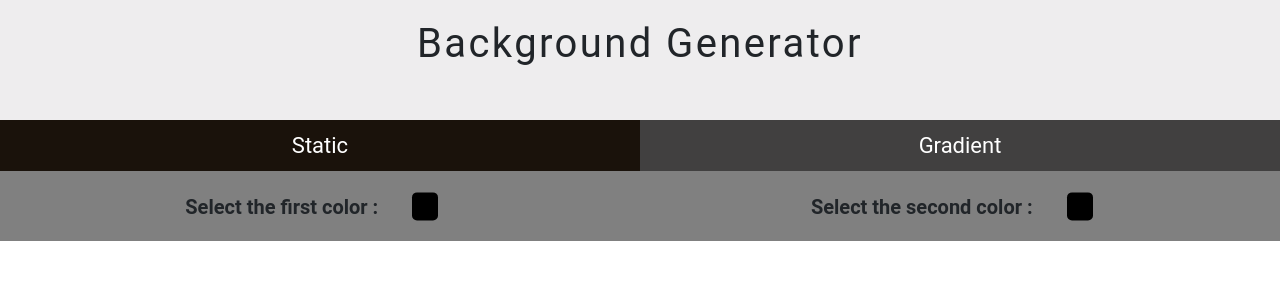
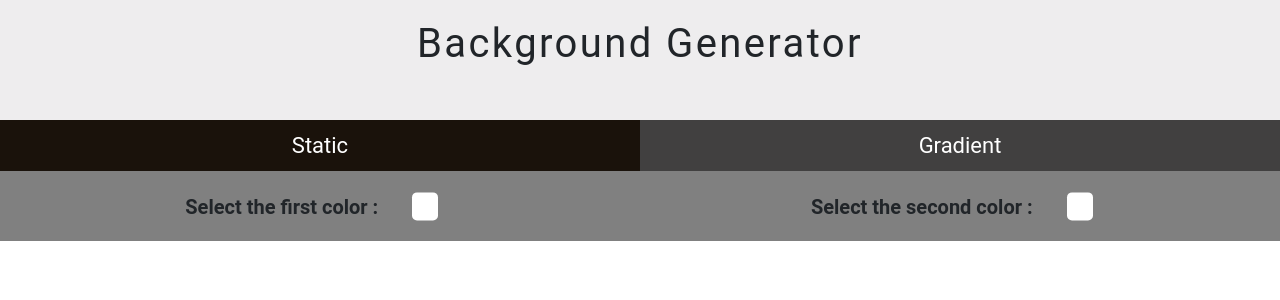
Before and after one commit to binay-tripathy/Background-Generator, a React (Create React App) app: page /gradient in a window 1280 px wide. Shown: the top 300 px of the page. Built offline with nearby package versions, Linux system fonts and the light colour scheme.

Commit message:
Completed the color part

```diff
--- a/src/components/Gradient/Gradient.jsx
+++ b/src/components/Gradient/Gradient.jsx
@@ -1,26 +1,33 @@
-import React from 'react'
+import React, { useEffect, useState } from 'react'
 import './Gradient.scss'
 
 const Gradient = () => {
+  const [g1, setG1] = useState('#ffffff');
+  const [g2, setG2] = useState('#ffffff');
+
+  useEffect(() => {
+    const bgcolor = `linear-gradient(to right, ${g1}, ${g2})`;
+    document.getElementById('backgradient').style.background = bgcolor;
+    console.log(bgcolor);
+  }, [g1, g2])
+
   const color1 = (e) => {
-    let color2 = document.querySelector('#color2');
-    console.log(color2.value);
-    document.getElementById('backgradient').style.backgroundImage = 'linear-gradient(to right, #525733, #57C300)';
+    setG1(e.target.value);
   }
   const color2 = (e) => {
-    console.log(e.target.value);
+    setG2(e.target.value);
   }
   return (
     <>
       <div className="colorInputg">
         <div className="color1">
           <label htmlFor="color1"> Select the first color : </label>
-          <input type="color" name="color1" id="color1" onChange={color1} />
+          <input type="color" name="color1" defaultValue={g1} id="color1" onChange={color1} />
           <span id="colorValue1"></span>
         </div>
         <div className="color2">
           <label htmlFor="color2"> Select the second color : </label>
-          <input type="color" name="color2" id="color2" onChange={color2} />
+          <input type="color" name="color2" defaultValue={g2} id="color2" onChange={color2} />
           <span id="colorValue2"></span>
         </div>
       </div>
--- a/src/components/Gradient/Gradient.scss
+++ b/src/components/Gradient/Gradient.scss
@@ -33,11 +33,10 @@
       border-radius: 5px;
       border: none;
     }
-
   }
 }
-  #backsolid{
+#backgradient {
   height: 100%;
   width: 100%;
-      position:fixed;
+  position: fixed;
 }
```
Also changed, not shown: src/components/Static/Static.jsx (indentation only). Lines whose indentation alone changed are shown as unchanged.
